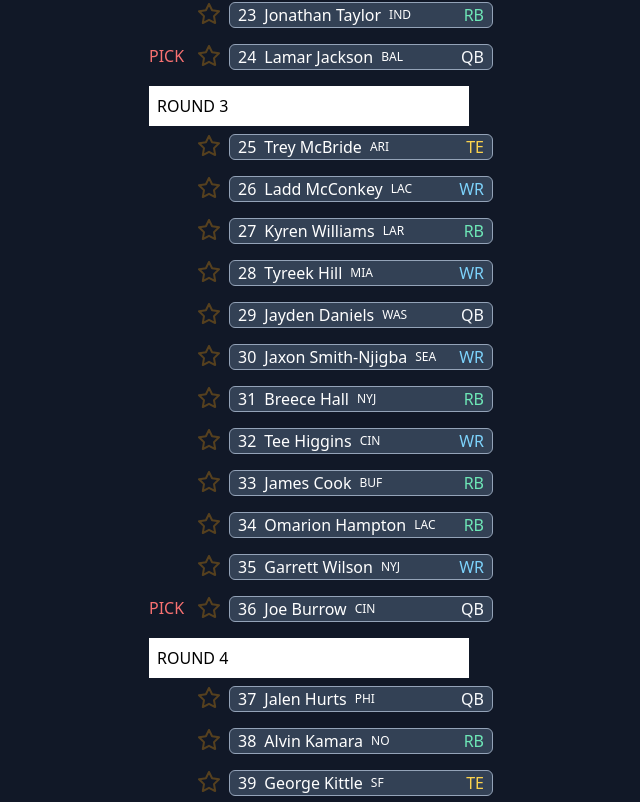
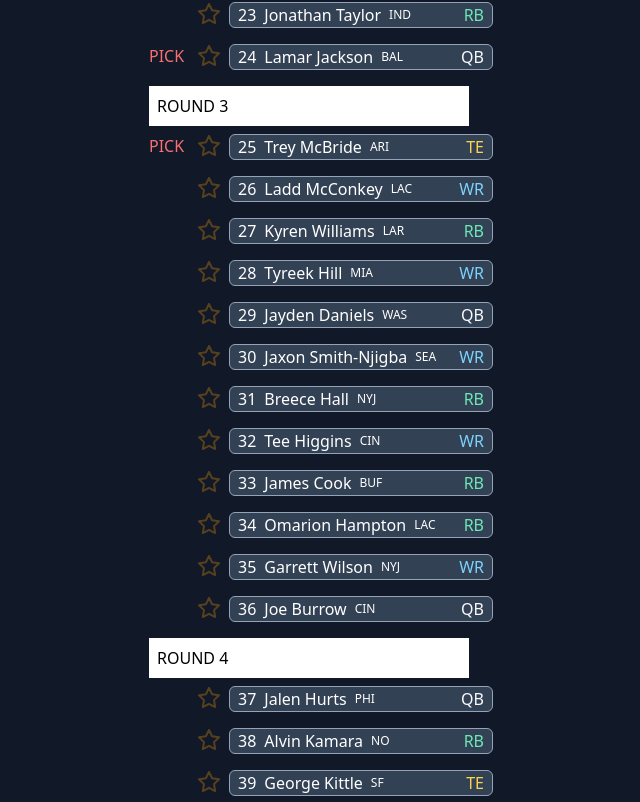
Before and after one commit to tastyDanish/fantasy-picker, a Next.js app: page /list in a window 1280 px wide. Shown: the part 1178-1980 px from the top of the page, without its empty margins (307-947 px from the left). Built offline with nearby package versions, Linux system fonts and the light colour scheme.

Commit message:
fix pick order bug

```diff
--- a/src/components/player-rankings.tsx
+++ b/src/components/player-rankings.tsx
@@ -20,6 +20,25 @@
     );
     updateList(newList);
   };
+
+  const round = (index: number) => Math.floor(index / numberTeams) + 1;
+
+  const pickNumber = (index: number) => (index % numberTeams) + 1;
+
+  const isPick = (index: number) => {
+    if (round(index) === 1) {
+      return pickNumber(index) === pickSpot;
+    } else if (round(index) === 2) {
+      return pickNumber(index) === numberTeams + 1 - pickSpot;
+    } else {
+      if (round(index) % 2 !== 0) {
+        return pickNumber(index) === pickSpot;
+      } else {
+        return pickNumber(index) === numberTeams + 1 - pickSpot;
+      }
+    }
+  };
+
   return (
     <Reorder.Group
       axis="y"
@@ -40,19 +59,13 @@
           value={player}>
           <div className="flex flex-col gap-2">
             {index % numberTeams === 0 && (
-              <div className="bg-white w-80 p-2">
-                ROUND {index / numberTeams + 1}
-              </div>
+              <div className="bg-white w-80 p-2">ROUND {round(index)}</div>
             )}
             <PlayerRank
               players={players}
               player={player}
               index={index}
-              draftSpot={
-                Math.floor(index / numberTeams) > 0
-                  ? index % numberTeams === 12 - pickSpot
-                  : index % numberTeams === pickSpot - 1
-              }
+              draftSpot={isPick(index)}
               filterFunction={(s) => s.position !== "DST" && s.position !== "K"}
               updatePlayer={updatePlayer}
             />
```
